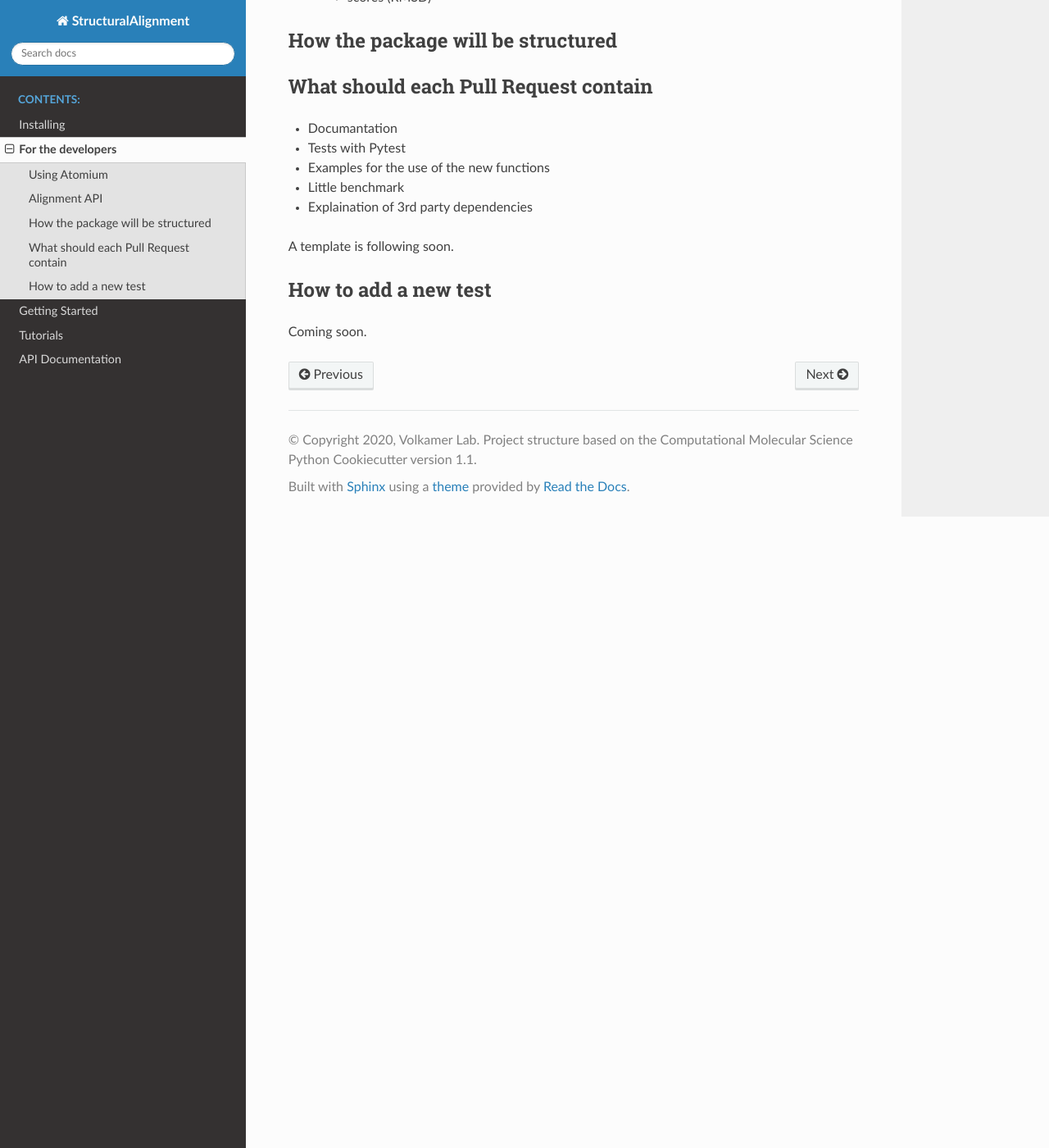
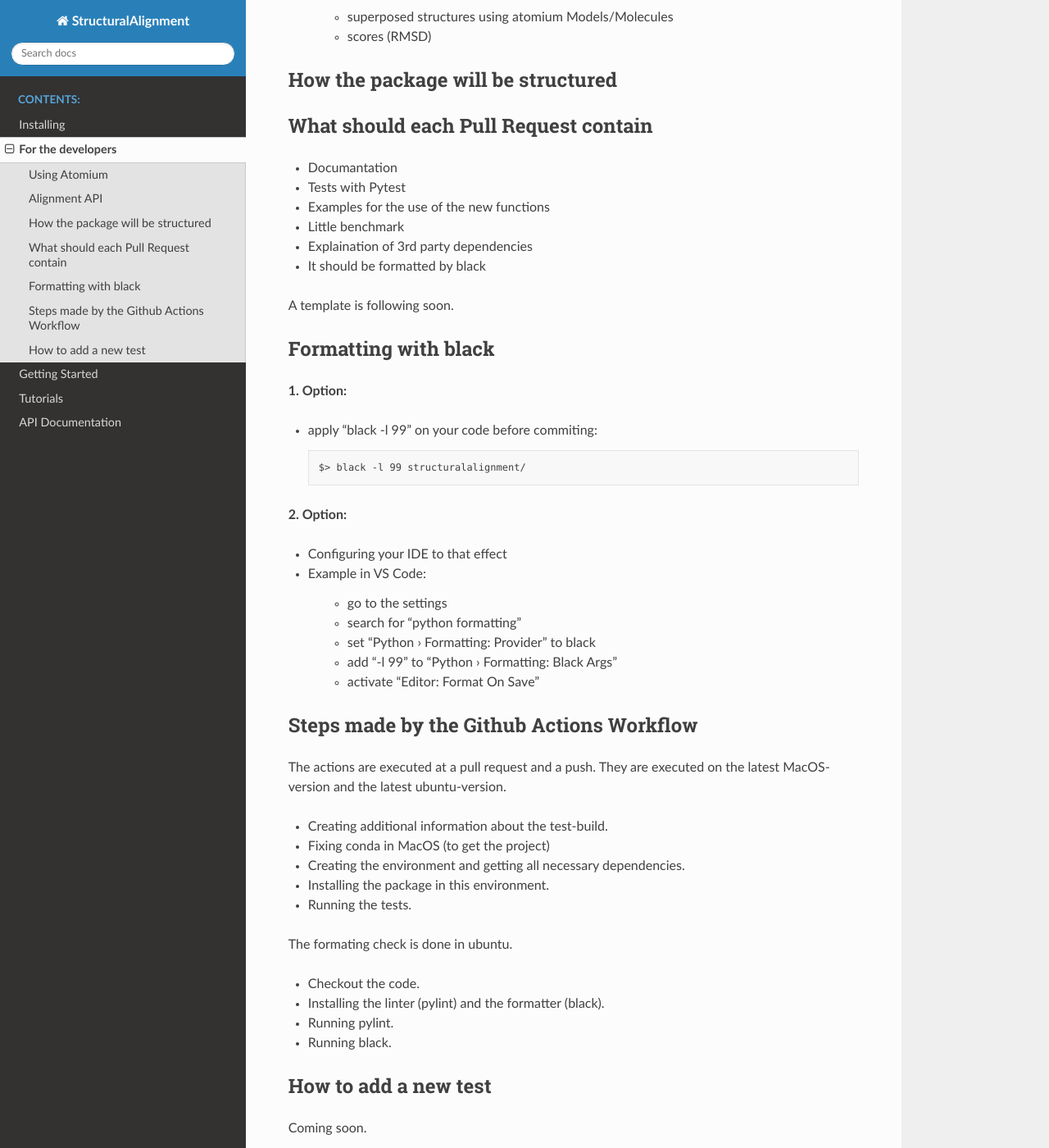
Before and after one commit to volkamerlab/opencadd, a Sphinx documentation site: the page built from docs/developers.rst, in a window 1280 px wide and 1400 px high, scrolled down 1817 px. Shown: the whole window at 82% size. Built offline with Sphinx 7.4.7 and the Read the Docs theme 2.0.0, drawn with Linux system fonts in a browser that asks for light colours; the version number could not be read and is left out; some of the changed text lies outside the part shown.

```diff
--- a/docs/developers.rst
+++ b/docs/developers.rst
@@ -5,37 +5,40 @@ Using Atomium
 -------------
 
 
-Opening a pdb file::
-
+**Opening a pdb file:**
+::
     pdb1 = atomium.open('../1LOL.pdb')
     pdb2 = atomium.fetch('5XME.pdb')
+
 With "open" you can open a local pdb file.
 
 With "fetch" you can load a pdb file from the RCSB.
 
 
-How to select a subset of the protein (all isoleucines, all isoleucines and all valines)::
-
+**How to select a subset of the protein (all isoleucines, all isoleucines and all valines):**
+::
     model = pdb1.model
     model.residues(name = "ISO")
     model.residues(name__regex = "ISO|VAL")
 
 
-Accessing all alpha carbons in the protein::
-
+**Accessing all alpha carbons in the protein:**
+::
     model.atoms(name="CA")
 
 
-Removing all waters::
-
+**Removing all waters:**
+::
     model.dehydrate()
 
 
-Removing all ligands::
+**Removing all ligands:**
 
-There is no function for this in atomium.
-There are to options how to handle this.
-First we write out one function an bound it to our model-object::
+| There is no function for this in atomium.
+| There are to options how to handle this.
+
+**First** we write out one function an bound it to our model-object::
+
     import types
 
     def remove_ligands(self):
@@ -46,17 +49,17 @@ First we write out one function an bound it to our model-object::
     model.remove_ligands()
 
 
-Second, we can just do it manually::
+**Second**, we can just do it manually::
 
         model._ligands = atomium.base.StructureSet()
 
 
-If the pdb file provides a sequence, you can access it with (here for chain A)::
-
+**If the pdb file provides a sequence, you can access it with (here for chain A):**
+::
     model.chain("A").sequence
 
-Computing RMSD (works only, if the structures have the same amount of atoms)::
-
+**Computing RMSD (works only, if the structures have the same amount of atoms):**
+::
     model1.rmsd_with(model2)
 
 Alignment API
@@ -65,7 +68,7 @@ Alignment API
 This sections defines our input and output parameters and their names.
 They should be consistent over all modules.
 
-The aligment function should have the follwing parameters:
+**The aligment function should have the follwing parameters:**
 
 - Input parameters:
     - atomium Models [https://atomium.samireland.com/api/structures.html]
@@ -86,8 +89,54 @@ What should each Pull Request contain
 * Examples for the use of the new functions
 * Little benchmark
 * Explaination of 3rd party dependencies
+* It should be formatted by black
 
 A template is following soon.
+
+Formatting with black
+---------------------
+
+**1. Option:**
+
+* apply "black -l 99" on your code before commiting::
+
+        $> black -l 99 structuralalignment/
+
+
+**2. Option:**
+
+* Configuring your IDE to that effect
+* Example in VS Code:
+
+    * go to the settings
+    * search for "python formatting"
+    * set "Python › Formatting: Provider" to black
+    * add "-l 99" to "Python › Formatting: Black Args"
+    * activate "Editor: Format On Save"
+
+
+
+
+
+Steps made by the Github Actions Workflow
+-----------------------------------------
+
+The actions are executed at a pull request and a push.
+They are executed on the latest MacOS-version and the latest ubuntu-version.
+
+* Creating additional information about the test-build.
+* Fixing conda in MacOS (to get the project)
+* Creating the environment and getting all necessary dependencies.
+* Installing the package in this environment.
+* Running the tests.
+
+The formating check is done in ubuntu.
+
+* Checkout the code.
+* Installing the linter (pylint) and the formatter (black).
+* Running pylint.
+* Running black.
+
 
 How to add a new test
 ---------------------
```
Also changed, not shown: README.md (+42 -2 lines), docs/Tutorial.rst (+11 -0 lines), 2 other files.
